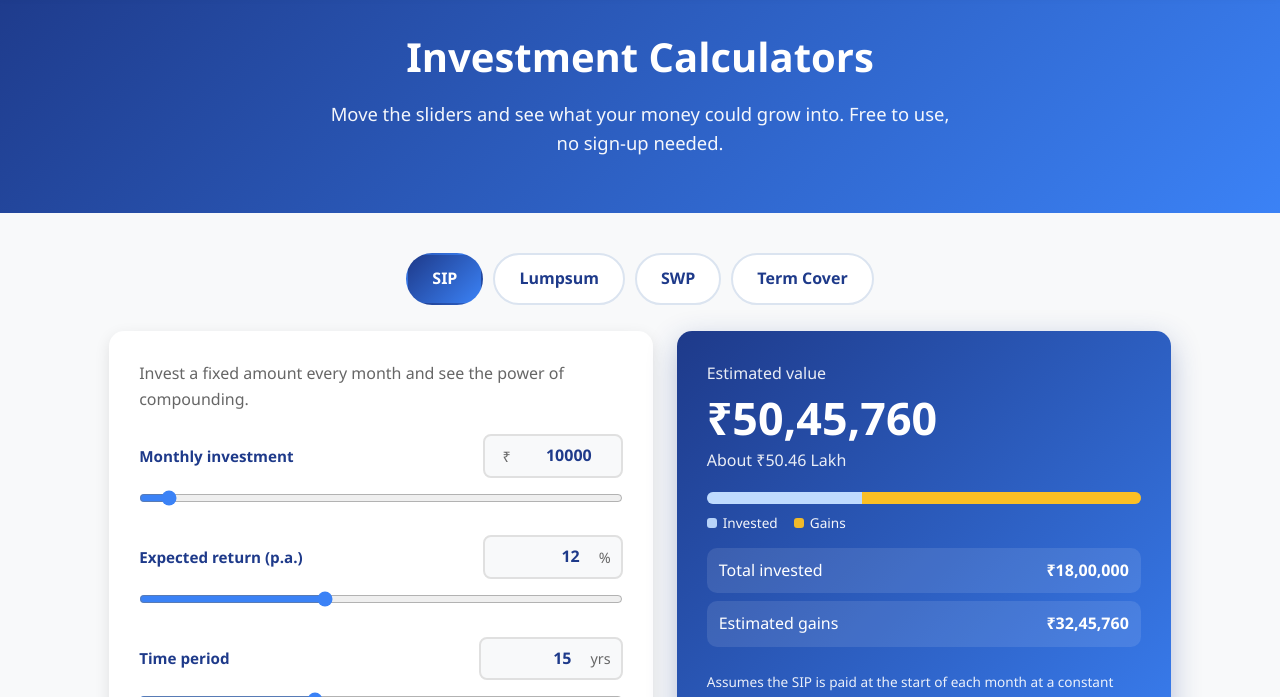
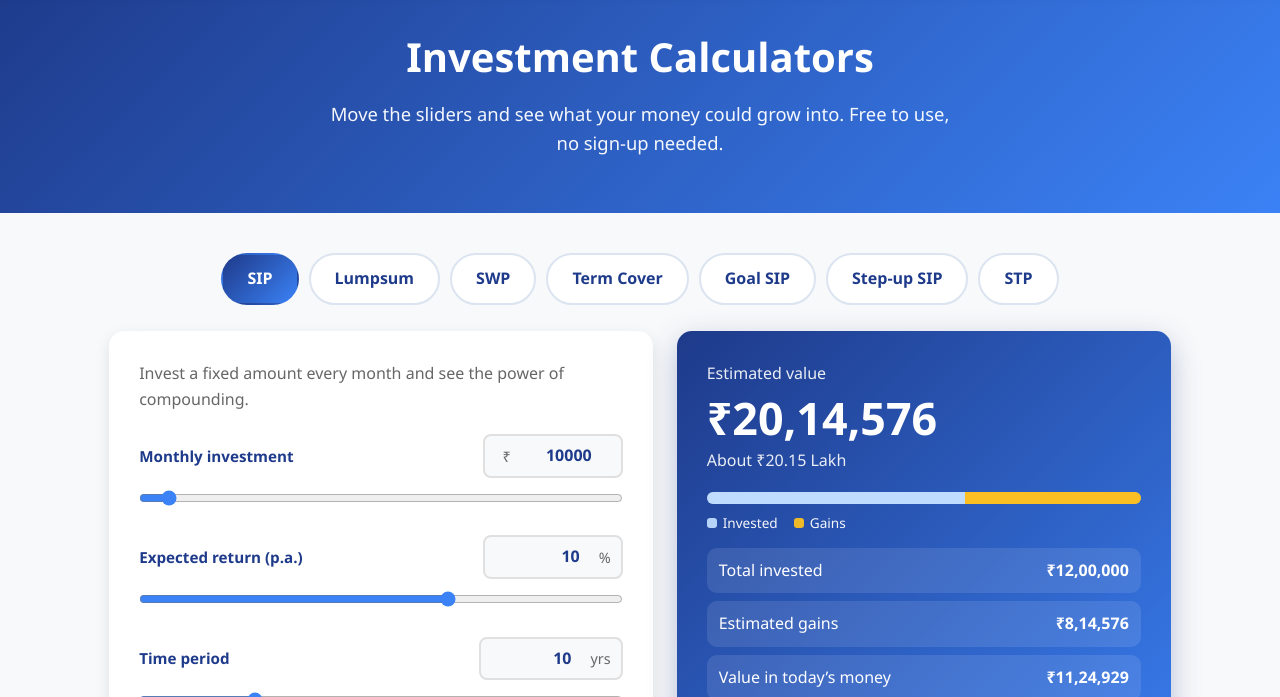
Before and after one commit to finvestro/index, a plain HTML site: page calculators.html in a window 1280 px wide. Shown: the part 103-800 px from the top of the page. Drawn offline with Linux system fonts and the light colour scheme.

Commit message:
calculators.html

```diff
--- a/calculators.html
+++ b/calculators.html
@@ -113,22 +113,24 @@ function words(n){n=Math.round(n);if(n>=1e7)return (n/1e7).toFixed(2)+" Crore";i
 var CALCS=[
 {id:"sip",name:"SIP",desc:"Invest a fixed amount every month and see the power of compounding.",
  f:[{id:"a",label:"Monthly investment",min:500,max:200000,step:500,val:10000,pre:"₹"},
-    {id:"r",label:"Expected return (p.a.)",min:1,max:30,step:.5,val:12,suf:"%"},
-    {id:"y",label:"Time period",min:1,max:40,step:1,val:15,suf:"yrs"}],
- calc:function(v){var i=v.r/1200,n=v.y*12,fv=i?v.a*((Math.pow(1+i,n)-1)/i)*(1+i):v.a*n,inv=v.a*n;
-  return {label:"Estimated value",val:fv,split:[inv,fv-inv],rows:[["Total invested",inr(inv)],["Estimated gains",inr(fv-inv)]],note:"Assumes the SIP is paid at the start of each month at a constant return."}}},
+    {id:"r",label:"Expected return (p.a.)",min:1,max:15,step:.5,val:10,suf:"%"},
+    {id:"y",label:"Time period",min:1,max:40,step:1,val:10,suf:"yrs"},
+    {id:"i",label:"Inflation (p.a.)",min:0,max:10,step:.5,val:6,suf:"%"}],
+ calc:function(v){var i=Math.pow(1+v.r/100,1/12)-1,n=v.y*12,fv=i?v.a*((Math.pow(1+i,n)-1)/i)*(1+i):v.a*n,inv=v.a*n;
+  return {label:"Estimated value",val:fv,split:[inv,fv-inv],rows:[["Total invested",inr(inv)],["Estimated gains",inr(fv-inv)],["Value in today’s money",inr(fv/Math.pow(1+v.i/100,v.y))]],note:"Assumes the SIP is paid at the start of each month. The yearly return is converted to an equivalent monthly rate."}}},
 {id:"lump",name:"Lumpsum",desc:"Invest one amount today and see its value after a few years.",
  f:[{id:"a",label:"Investment amount",min:5000,max:10000000,step:5000,val:500000,pre:"₹"},
-    {id:"r",label:"Expected return (p.a.)",min:1,max:30,step:.5,val:12,suf:"%"},
-    {id:"y",label:"Time period",min:1,max:40,step:1,val:10,suf:"yrs"}],
+    {id:"r",label:"Expected return (p.a.)",min:1,max:15,step:.5,val:10,suf:"%"},
+    {id:"y",label:"Time period",min:1,max:40,step:1,val:10,suf:"yrs"},
+    {id:"i",label:"Inflation (p.a.)",min:0,max:10,step:.5,val:6,suf:"%"}],
  calc:function(v){var fv=v.a*Math.pow(1+v.r/100,v.y);
-  return {label:"Estimated value",val:fv,split:[v.a,fv-v.a],rows:[["Amount invested",inr(v.a)],["Estimated gains",inr(fv-v.a)]],note:"Assumes yearly compounding at a constant return."}}},
+  return {label:"Estimated value",val:fv,split:[v.a,fv-v.a],rows:[["Amount invested",inr(v.a)],["Estimated gains",inr(fv-v.a)],["Value in today’s money",inr(fv/Math.pow(1+v.i/100,v.y))]],note:"Assumes yearly compounding at a constant return."}}},
 {id:"swp",name:"SWP",desc:"Withdraw a fixed amount every month from your investment and check how long it lasts.",
  f:[{id:"a",label:"Total investment",min:100000,max:50000000,step:100000,val:5000000,pre:"₹"},
     {id:"w",label:"Monthly withdrawal",min:1000,max:500000,step:1000,val:30000,pre:"₹"},
     {id:"r",label:"Expected return (p.a.)",min:1,max:20,step:.5,val:9,suf:"%"},
     {id:"y",label:"Time period",min:1,max:40,step:1,val:15,suf:"yrs"}],
- calc:function(v){var i=v.r/1200,b=v.a,m=v.y*12,ended=0;
+ calc:function(v){var i=Math.pow(1+v.r/100,1/12)-1,b=v.a,m=v.y*12,ended=0;
   for(var k=1;k<=m;k++){b=b*(1+i)-v.w;if(b<=0){b=0;ended=k;break}}
   var months=ended||m,lasted=ended?Math.floor(ended/12)+" yrs "+(ended%12)+" months":"Full "+v.y+" years";
   return {label:ended?"Your money lasts about":"Balance after "+v.y+" years",val:b,text:ended?lasted:null,split:null,
@@ -142,7 +144,31 @@ var CALCS=[
     {id:"s",label:"Existing investments and cover",min:0,max:30000000,step:100000,val:1500000,pre:"₹"}],
  calc:function(v){var rr=1.08/1.06-1,pv=v.e*(1-Math.pow(1+rr,-v.y))/rr,need=pv+v.l+v.g-v.s,c=Math.max(0,Math.round(need/100000)*100000);
   return {label:"Suggested life cover",val:c,split:null,rows:[["Family expenses (today’s value)",inr(pv)],["Loans and goals",inr(v.l+v.g)],["Less existing savings and cover","− "+inr(v.s)]],
-   note:"A simple estimate assuming 8% returns and 6% inflation. A proper needs analysis also looks at your age, income and health."}}}
+   note:"A simple estimate assuming 8% returns and 6% inflation. A proper needs analysis also looks at your age, income and health."}}},
+{id:"goal",name:"Goal SIP",desc:"Find the monthly SIP needed to reach a target amount.",
+ f:[{id:"g",label:"Target amount",min:100000,max:100000000,step:100000,val:5000000,pre:"₹"},
+    {id:"r",label:"Expected return (p.a.)",min:1,max:15,step:.5,val:10,suf:"%"},
+    {id:"y",label:"Time period",min:1,max:40,step:1,val:10,suf:"yrs"}],
+ calc:function(v){var i=Math.pow(1+v.r/100,1/12)-1,n=v.y*12,p=v.g*i/((Math.pow(1+i,n)-1)*(1+i)),inv=p*n;
+  return {label:"Monthly SIP needed",val:p,split:[inv,v.g-inv],rows:[["Target amount",inr(v.g)],["Total invested",inr(inv)],["Estimated gains",inr(v.g-inv)]],note:"Assumes the SIP is paid at the start of each month. The yearly return is converted to an equivalent monthly rate."}}},
+{id:"step",name:"Step-up SIP",desc:"Increase your SIP every year as your income grows.",
+ f:[{id:"a",label:"Starting monthly SIP",min:500,max:200000,step:500,val:10000,pre:"₹"},
+    {id:"s",label:"Yearly increase in SIP",min:0,max:25,step:1,val:10,suf:"%"},
+    {id:"r",label:"Expected return (p.a.)",min:1,max:15,step:.5,val:10,suf:"%"},
+    {id:"y",label:"Time period",min:1,max:40,step:1,val:10,suf:"yrs"}],
+ calc:function(v){var i=Math.pow(1+v.r/100,1/12)-1,b=0,inv=0,p=v.a;
+  for(var m=1;m<=v.y*12;m++){b=(b+p)*(1+i);inv+=p;if(m%12===0)p*=1+v.s/100}
+  return {label:"Estimated value",val:b,split:[inv,b-inv],rows:[["Total invested",inr(inv)],["Estimated gains",inr(b-inv)],["SIP amount in the last year",inr(p/(1+v.s/100))]],note:"The SIP amount goes up once a year. Returns are assumed constant."}}},
+{id:"stp",name:"STP",desc:"Keep money in a debt fund and move a fixed amount to an equity fund every month.",
+ f:[{id:"l",label:"Amount in debt fund",min:100000,max:50000000,step:100000,val:1200000,pre:"₹"},
+    {id:"t",label:"Monthly transfer to equity fund",min:1000,max:1000000,step:1000,val:50000,pre:"₹"},
+    {id:"d",label:"Debt fund return (p.a.)",min:1,max:10,step:.5,val:7,suf:"%"},
+    {id:"e",label:"Equity fund return (p.a.)",min:1,max:15,step:.5,val:10,suf:"%"},
+    {id:"y",label:"Time period",min:1,max:10,step:1,val:2,suf:"yrs"}],
+ calc:function(v){var id=Math.pow(1+v.d/100,1/12)-1,ie=Math.pow(1+v.e/100,1/12)-1,D=v.l,E=0,n=v.y*12,k,x;
+  for(k=1;k<=n;k++){D*=1+id;x=Math.min(v.t,D);D-=x;E=E*(1+ie)+x}
+  var tot=D+E,debt=v.l*Math.pow(1+id,n);
+  return {label:"Total value after "+v.y+" years",val:tot,split:[v.l,tot-v.l],rows:[["Equity fund value",inr(E)],["Debt fund balance",inr(D)],["If kept only in debt fund",inr(debt)]],note:"Transfers stop when the debt fund is empty. Tax, exit load and expenses are not included."}}}
 ];
 var cur=0,vals={};
 CALCS.forEach(function(c){vals[c.id]={};c.f.forEach(function(f){vals[c.id][f.id]=f.val})});
```
